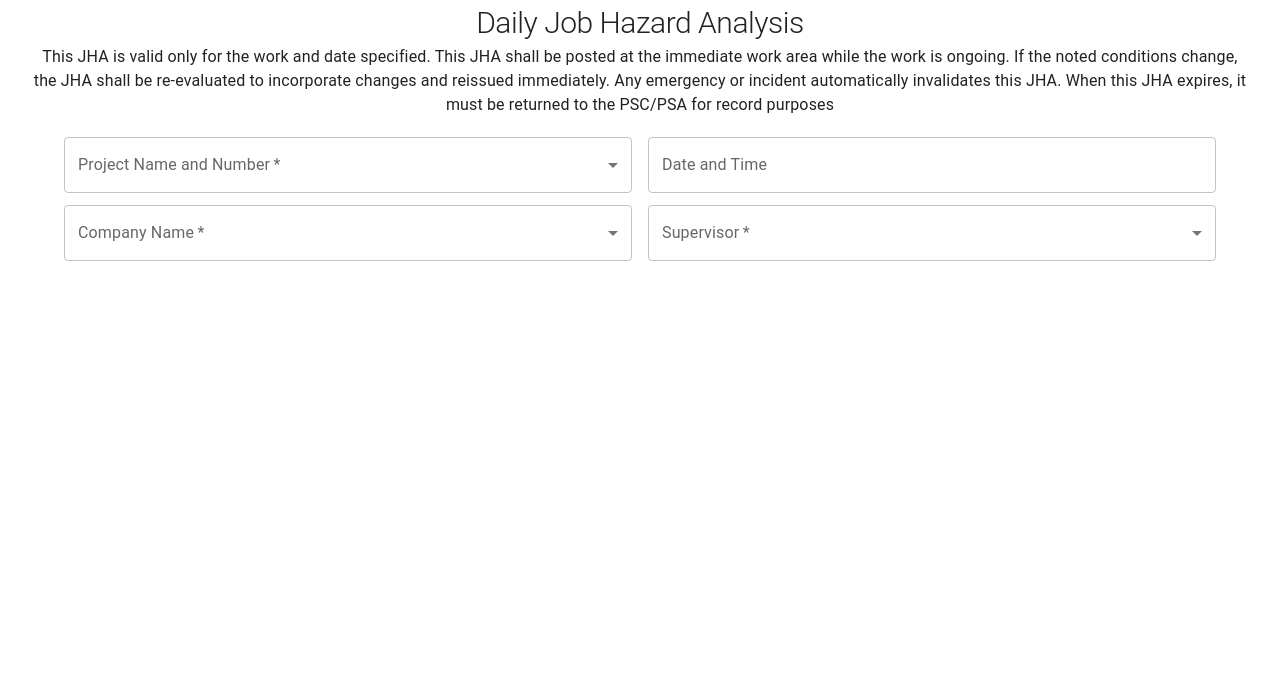
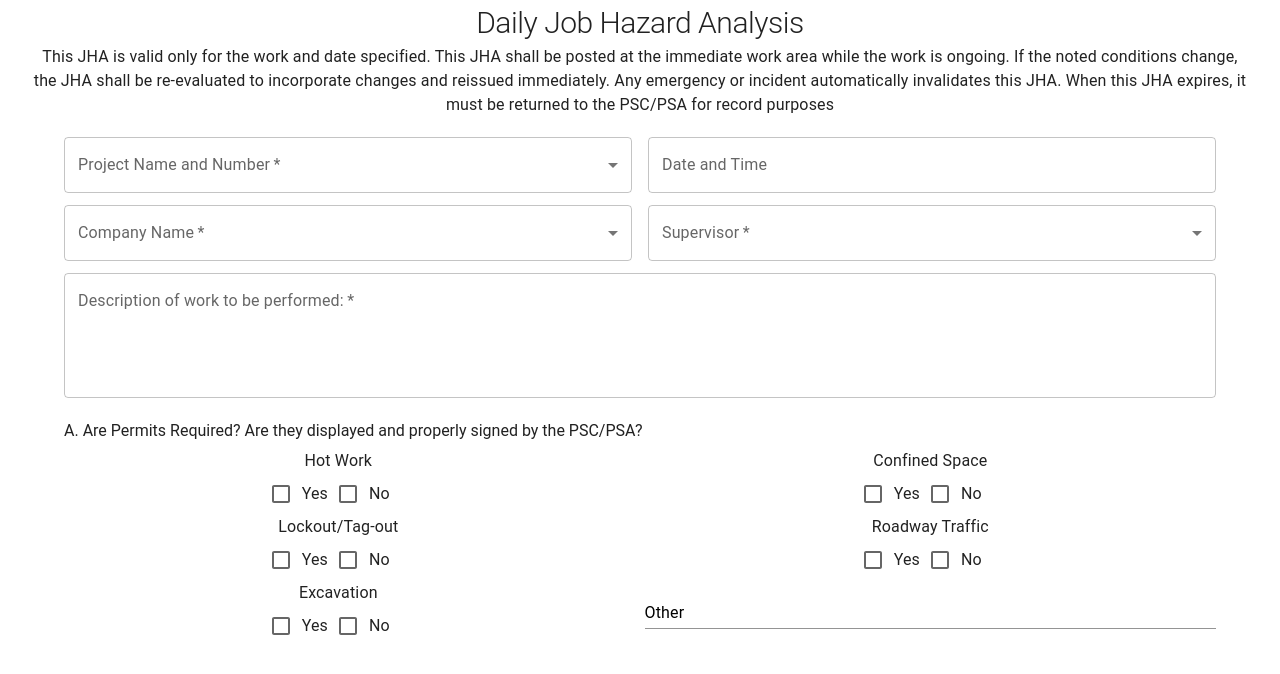
Before and after one commit to Trevor5008/jha-form-prototype, a Next.js app: page / in a window 1280 px wide. Shown: the top 674 px of the page. Built offline with nearby package versions, Linux system fonts and the light colour scheme.

Commit message:
Fixed section A styling

```diff
--- a/app/components/SectionAOptions.jsx
+++ b/app/components/SectionAOptions.jsx
@@ -6,47 +6,39 @@ import {
    Box
 } from "@mui/material"
 
-export default function CheckOptions({
-   option,
-   column
-}) {
+export default function CheckOptions({ option }) {
    return (
-      <></>
-      // <FormGroup
-      //    className="flex flex-nowrap items-center justify-between"
-      //    sx={{ flexDirection: "row" }}
-      // >
-      //    <Typography
-      //       variant="body1"
-      //       display="flex"
-      //       position="absolute"
-      //       left={column === 2 && "50%"}
-      //    >
-      //       {option}
-      //    </Typography>
-      //    <Box>
-      //       <FormControlLabel
-      //          control={<Checkbox />}
-      //          label="Yes"
-      //          sx={{
-      //             position: "relative",
-      //             marginLeft: "11rem",
-      //             visibility:
-      //                option === "Other" &&
-      //                "hidden"
-      //          }}
-      //       />
-      //       <FormControlLabel
-      //          control={<Checkbox />}
-      //          label="No"
-      //          sx={{
-      //             position: "relative",
-      //             visibility:
-      //                option === "Other" &&
-      //                "hidden"
-      //          }}
-      //       />
-      //    </Box>
-      // </FormGroup>
+      <FormGroup className="flex flex-nowrap flex-row items-center justify-between">
+         <Typography
+            variant="body1"
+            display="flex"
+         >
+            {option}
+         </Typography>
+         <Box>
+            <FormControlLabel
+               control={<Checkbox />}
+               label="Yes"
+               sx={{
+                  visibility:
+                     option === "Other" &&
+                     "hidden",
+                  marginRight: {
+                     xs: '14px',
+                     sm: '10px'
+                  }
+               }}
+            />
+            <FormControlLabel
+               control={<Checkbox />}
+               label="No"
+               sx={{
+                  visibility:
+                     option === "Other" &&
+                     "hidden"
+               }}
+            />
+         </Box>
+      </FormGroup>
    )
 }
--- a/app/page.jsx
+++ b/app/page.jsx
@@ -25,14 +25,14 @@ export default function Home() {
          {/* Title */}
          <Typography
             variant="h1"
-            className="my-3"
+            className="my-3 text-center"
          >
             Daily Job Hazard Analysis
          </Typography>
          {/* Description */}
          <Typography
             variant="body1"
-            className="block"
+            className="block text-center"
          >
             This JHA is valid only for the work
             and date specified. This JHA shall be
@@ -133,7 +133,7 @@ export default function Home() {
             <FormControl
                sx={{
                   marginLeft: {
-                     sm: '.5rem'
+                     sm: ".5rem"
                   },
                   width: {
                      xs: "100%",
@@ -152,9 +152,92 @@ export default function Home() {
             </FormControl>
          </Container>
          {/* 3rd Row | Project Description*/}
-
+         <Container className="p-0 flex">
+            <FormControl fullWidth>
+               <TextField
+                  id="outlined-multiline-flexible"
+                  label="Description of work to be performed:"
+                  multiline
+                  rows={4}
+                  required
+               />
+               {/* <FormHelperText>Describe work to be performed</FormHelperText> */}
+            </FormControl>
+         </Container>
          {/* Section A */}
-
+         <Container className="mt-6 sm:px-0">
+            <Typography
+               variant="h3"
+               marginBottom={1}
+            >
+               A. Are Permits Required? Are they
+               displayed and properly signed by
+               the PSC/PSA?
+            </Typography>
+            <Box
+               sx={{
+                  display: "flex",
+                  flexDirection: {
+                     xs: "column",
+                     sm: "row"
+                  }
+               }}
+            >
+               <Box
+                  sx={{
+                     width: {
+                        sm: "48%"
+                     },
+                     marginLeft: {
+                        sm: 0
+                     }
+                  }}
+               >
+                  {sectionAOpts
+                     .slice(0, 3)
+                     .map((option, idx) => {
+                        return (
+                           <SectionAOptions
+                              key={idx}
+                              option={option}
+                              column={1}
+                           />
+                        )
+                     })}
+               </Box>
+               <Box
+                  sx={{
+                     width: { sm: "50%" },
+                     marginLeft: { sm: 2, md: 4 }
+                  }}
+               >
+                  {sectionAOpts
+                     .slice(3)
+                     .map((option, idx) => {
+                        return (
+                           <SectionAOptions
+                              key={idx}
+                              option={option}
+                              column={2}
+                           />
+                        )
+                     })}
+                  <Box width="100%">
+                     <TextField
+                        label="Other"
+                        variant="standard"
+                        fullWidth
+                        sx={{
+                           "& .MuiFormLabel-root":
+                              {
+                                 color: "black"
+                              }
+                        }}
+                     />
+                  </Box>
+               </Box>
+            </Box>
+         </Container>
          {/* Section B */}
       </main>
    )
--- a/styles/themes.jsx
+++ b/styles/themes.jsx
@@ -17,16 +17,13 @@ export const theme = createTheme({
          }
       },
       h3: {
-         fontSize: 14,
+         fontSize: 16,
          '@media (minWidth: 750px)': {
             fontSize: 20
          }
       },
       h4: {
-        fontSize: 17
-      },
-      body1: {
-         textAlign: 'center'
+        fontSize: 14
       }
    }
 })
```
